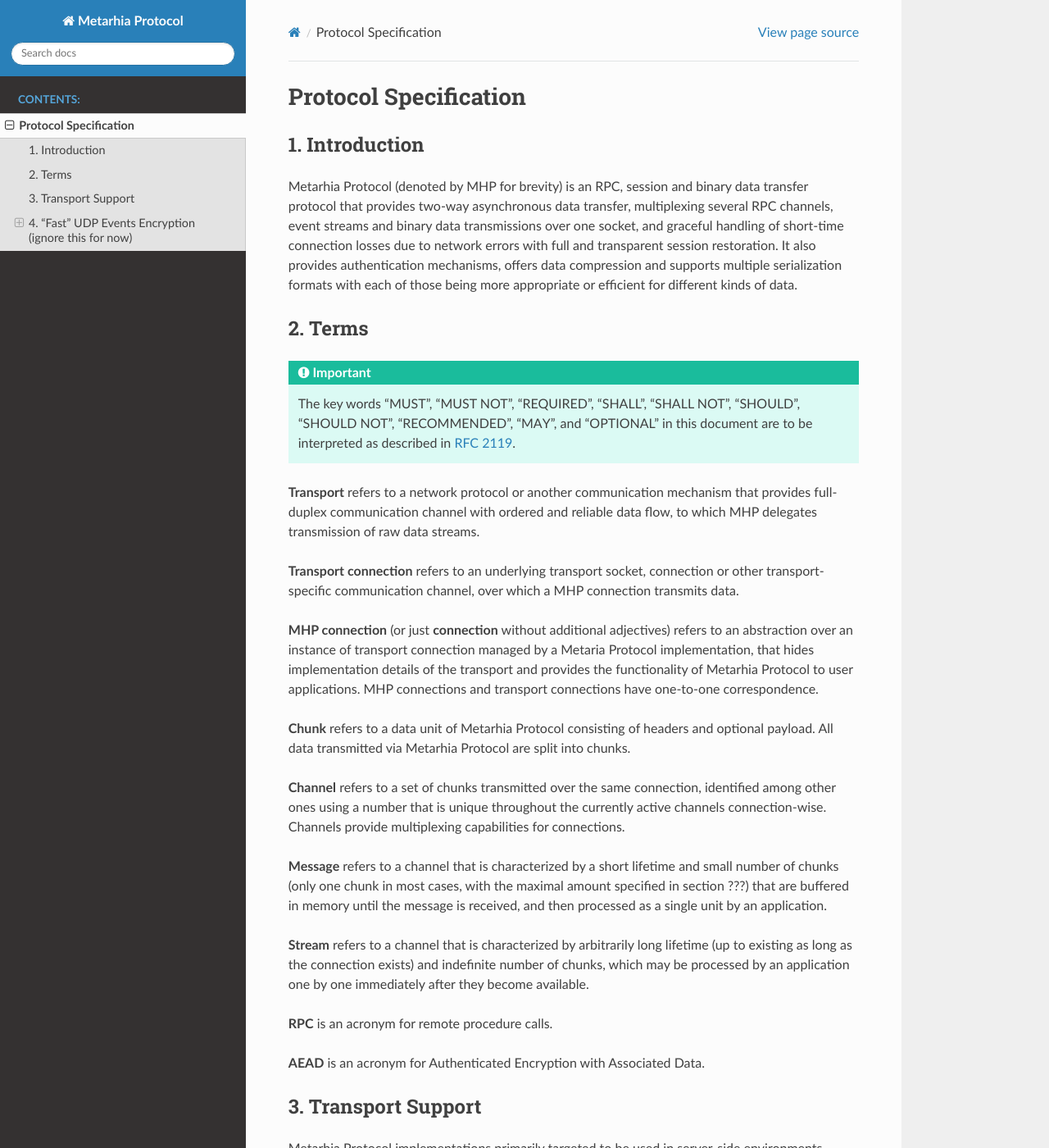
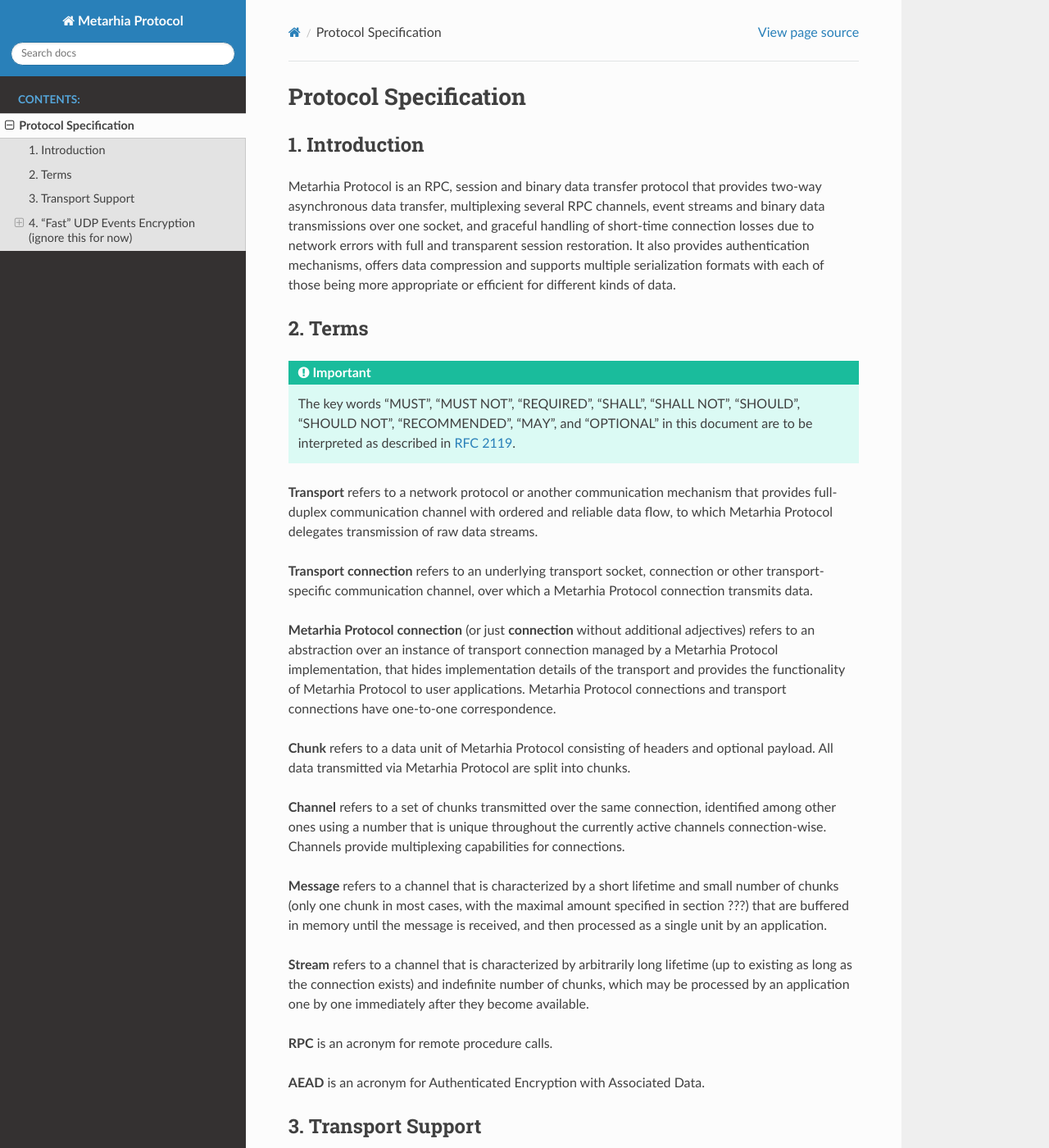
Before and after one commit to metarhia/protocol, a Sphinx documentation site: the page built from docs/protocol.rst, in a window 1280 px wide and 1400 px high. Shown: the whole window at 82% size. Built offline with Sphinx 7.4.7 and the Read the Docs theme 2.0.0, drawn with Linux system fonts in a browser that asks for light colours; some of the changed lines change nothing that is shown; some of the changed text lies outside the part shown.

Commit message:
docs(spec): use auto-replacement for "Metarhia Protocol"

```diff
--- a/docs/protocol.rst
+++ b/docs/protocol.rst
@@ -1,17 +1,18 @@
 Protocol Specification
 ======================
+
+.. |MHP| replace:: Metarhia Protocol
 
 1. Introduction
 ---------------
 
-Metarhia Protocol (denoted by MHP for brevity) is an RPC, session and binary
-data transfer protocol that provides two-way asynchronous data transfer,
-multiplexing several RPC channels, event streams and binary data transmissions
-over one socket, and graceful handling of short-time connection losses due to
-network errors with full and transparent session restoration.  It also provides
-authentication mechanisms, offers data compression and supports multiple
-serialization formats with each of those being more appropriate or efficient
-for different kinds of data.
+|MHP| is an RPC, session and binary data transfer protocol that provides
+two-way asynchronous data transfer, multiplexing several RPC channels, event
+streams and binary data transmissions over one socket, and graceful handling of
+short-time connection losses due to network errors with full and transparent
+session restoration.  It also provides authentication mechanisms, offers data
+compression and supports multiple serialization formats with each of those
+being more appropriate or efficient for different kinds of data.
 
 2. Terms
 --------
@@ -24,22 +25,20 @@ for different kinds of data.
 
 **Transport** refers to a network protocol or another communication mechanism
 that provides full-duplex communication channel with ordered and reliable data
-flow, to which MHP delegates transmission of raw data streams.
+flow, to which |MHP| delegates transmission of raw data streams.
 
 **Transport connection** refers to an underlying transport socket, connection
-or other transport-specific communication channel, over which a MHP connection
-transmits data.
+or other transport-specific communication channel, over which a |MHP|
+connection transmits data.
 
-**MHP connection** (or just **connection** without additional adjectives)
-refers to an abstraction over an instance of transport connection managed by a
-Metaria Protocol implementation, that hides implementation details of the
-transport and provides the functionality of Metarhia Protocol to user
-applications.  MHP connections and transport connections have one-to-one
-correspondence.
+**Metarhia Protocol connection** (or just **connection** without additional
+adjectives) refers to an abstraction over an instance of transport connection
+managed by a |MHP| implementation, that hides implementation details of the
+transport and provides the functionality of |MHP| to user applications.  |MHP|
+connections and transport connections have one-to-one correspondence.
 
-**Chunk** refers to a data unit of Metarhia Protocol consisting of headers and
-optional payload.  All data transmitted via Metarhia Protocol are split into
-chunks.
+**Chunk** refers to a data unit of |MHP| consisting of headers and optional
+payload.  All data transmitted via |MHP| are split into chunks.
 
 **Channel** refers to a set of chunks transmitted over the same connection,
 identified among other ones using a number that is unique throughout the
@@ -51,10 +50,10 @@ small number of chunks (only one chunk in most cases, with the maximal amount
 specified in section ???) that are buffered in memory until the message is
 received, and then processed as a single unit by an application.
 
-**Stream** refers to a channel that is characterized by arbitrarily long lifetime
-(up to existing as long as the connection exists) and indefinite number of
-chunks, which may be processed by an application one by one immediately after
-they become available.
+**Stream** refers to a channel that is characterized by arbitrarily long
+lifetime (up to existing as long as the connection exists) and indefinite
+number of chunks, which may be processed by an application one by one
+immediately after they become available.
 
 **RPC** is an acronym for remote procedure calls.
 
@@ -65,16 +64,16 @@ they become available.
 3. Transport Support
 --------------------
 
-Metarhia Protocol implementations primarily targeted to be used in server-side
-environments MUST support `TCP`_, `TLS`_, `WebSocket`_ and WebSocket tunneled
-over TLS protocols as transports.  MHP implementations primarily targeted to be
-used in server-side environments MAY support additional transports, for
-example, Unix domain sockets.
+|MHP| implementations primarily targeted to be used in server-side environments
+MUST support `TCP`_, `TLS`_, `WebSocket`_ and WebSocket tunneled over TLS
+protocols as transports.  |MHP| implementations primarily targeted to be used
+in server-side environments MAY support additional transports, for example,
+Unix domain sockets.
 
-Metarhia Protocol implementations designed specifically to be used in
-client-side environments SHOULD support TCP and TLS transports.  In those cases
-where it is not possible (for example, in implementations for Web browsers),
-such implementations MUST support WebSocket and WebSocket tunneled over TLS as
+|MHP| implementations designed specifically to be used in client-side
+environments SHOULD support TCP and TLS transports.  In those cases where it is
+not possible (for example, in implementations for Web browsers), such
+implementations MUST support WebSocket and WebSocket tunneled over TLS as
 transports, and MAY support them otherwise.  In other words, at least one of
 "TCP and TLS" or "WebSocket and WebSocket over TLS" pairs of transports MUST be
 supported, with preference towards TCP and TLS.  Client-side implementations
@@ -158,10 +157,10 @@ in section ???.  When the client receives this value, it MUST initialize the
    local or trusted environment, or on a single machine during testing, but one
    SHOULD NOT do so over a publicly accessible network.  Security may be
    compromised in such case.  Only connections secured with TLS (or an
-   alternative method) SHOULD be used with MHP in public networks.
+   alternative method) SHOULD be used with |MHP| in public networks.
 
-When symmetric encryption of a chunk is requested, Metarhia Protocol
-implementation MUST follow the next algorithm:
+When symmetric encryption of a chunk is requested, |MHP| implementation MUST
+follow the next algorithm:
 
 1. **Let** *secret* := **Get** *secret* from *Session*.
 2. **Let** *nonce* := **Get** *nonce* from *Session*.
@@ -171,8 +170,8 @@ implementation MUST follow the next algorithm:
 5. **Set** *nonce* in *Session* := *nonce* + 2.
 6. **Output** := *result*.
 
-When symmetric decryption of a chunk is requested, Metarhia Protocol
-implementation MUST follow the next algorithm:
+When symmetric decryption of a chunk is requested, |MHP| implementation MUST
+follow the next algorithm:
 
 1. **Let** *secret* := **Get** *secret* from *Session*.
 2. **Let** *data* := **Input**.
```
